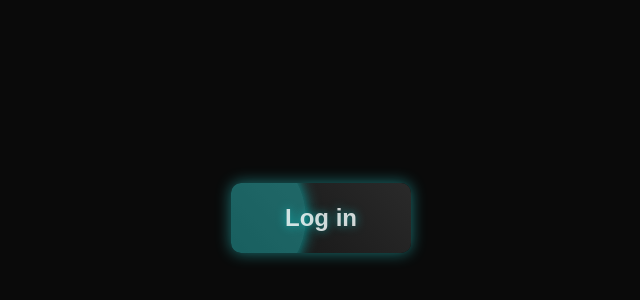
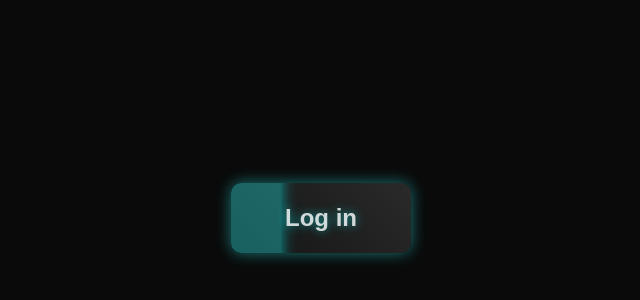
Before and after one commit to CodeCrafterHassan/login-modal, a plain HTML site: page index.html in a window 1280 px wide. Shown: the part 182-482 px from the top of the page, without its empty margins (319-959 px from the left). Drawn offline with Linux system fonts and the light colour scheme.

Commit message:
Update login.css

```diff
--- a/login.css
+++ b/login.css
@@ -48,8 +48,7 @@ span{
     pointer-events: none;
     left: 0;
     height: 150px;
-    width: 150px;
-    border-radius: 50%;
+    width: 100px;
     background: rgba(34, 222, 222, 0.372);
     box-shadow: 0 0 15px rgba(0, 255, 255, 0.6);
     cursor: pointer;
@@ -134,7 +133,7 @@ h1{
 }
 @media screen and (max-width:520px) {
     .login-modal{
-        width:80% ;
+        width:80%;
     }
     .login-modal .cross{
         background-color: rgba(230, 230, 230, 0.8);
```
